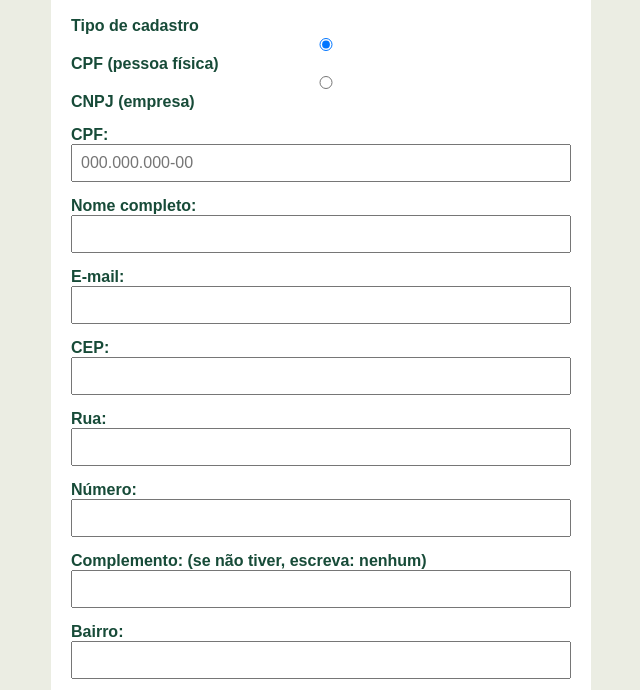
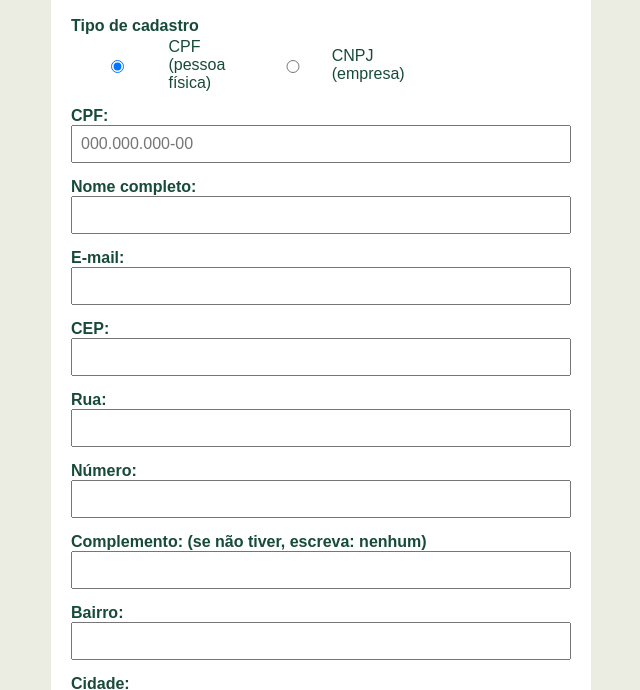
Before and after one commit to lafbr/gs_web_development, a plain HTML site: page pages/cadastro.html in a window 1280 px wide. Shown: the part 109-799 px from the top of the page, without its empty margins (319-959 px from the left). Drawn offline with Linux system fonts and the light colour scheme.

Commit message:
style: correção: não foi adicionada uma função mas sim a formatação do css do botão e incluido mais formatações css

```diff
--- a/css/formulario.css
+++ b/css/formulario.css
@@ -62,3 +62,23 @@ button {
     background-color: var(--hover);
   }
 }
+
+#resultado {
+  color: var(--certo);
+  font-weight: bold;
+}
+
+.opcoes {
+  display: flex;
+  gap: 20px;
+  margin-bottom: 0;
+  margin-top: 3px;
+}
+
+.opcao {
+  display: flex;
+  align-items: center;
+  gap: 6px;
+  font-weight: normal;
+  cursor: pointer;
+}
```
